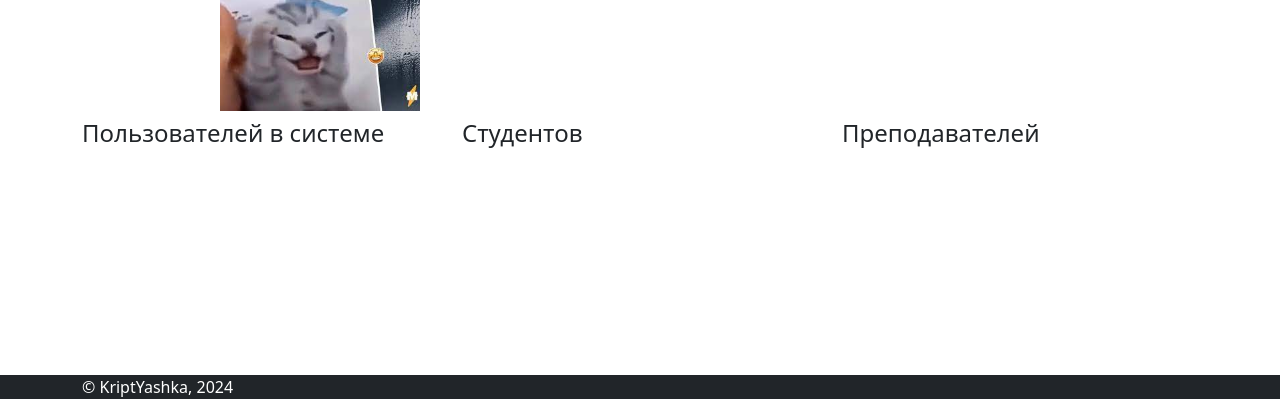
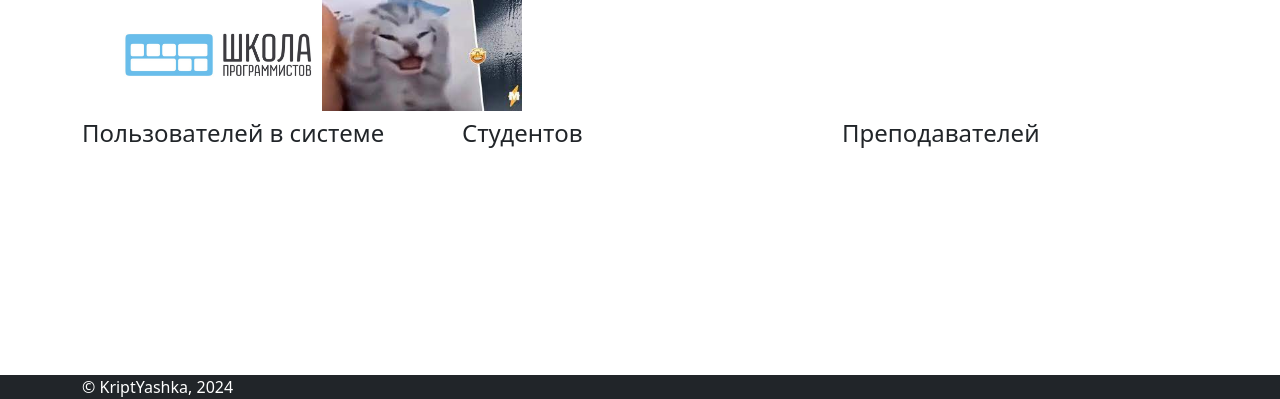
Before and after one commit to KriptYashka/DjangoRPG, a Django app: page / in a window 1280 px wide. Shown: the part 401-800 px from the top of the page. Run offline with Django 4.2, Linux system fonts and the light colour scheme; some libraries are stand-ins or nearby versions.

Commit message:
Update index.html

```diff
--- a/rpg/templates/content/index.html
+++ b/rpg/templates/content/index.html
@@ -39,7 +39,8 @@
     </div>
 
 <div class="col-6 text-center">
-    <img src="{% static 'img/images.jpg' %}" width="200px">
+    <img src="{% static 'img/shp.jpg' %}" width="200px">
+	<img src="{% static 'img/images.jpg' %}" width="200px">
 </div>
 
     <div class="whole-wrap">
```
